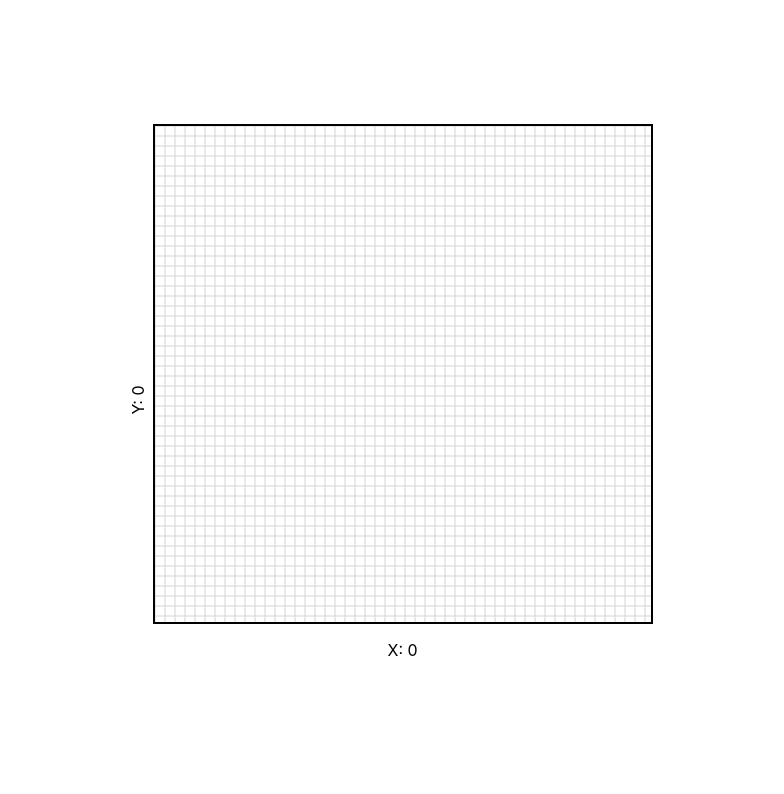
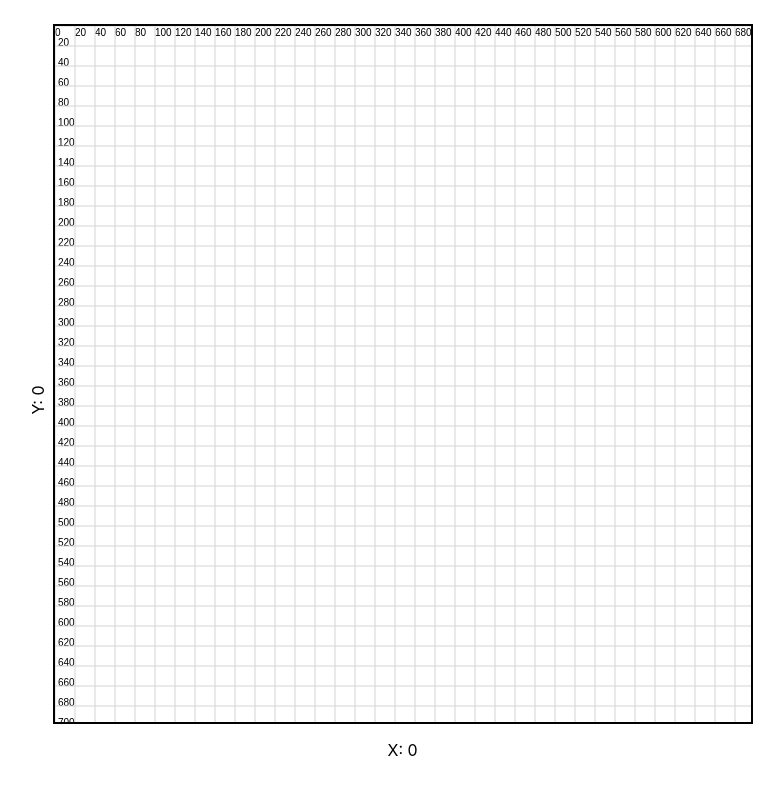
Before and after one commit to 5tepan/box, a React (Create React App) app: page / in a window 1280 px wide. Shown: the top 794 px of the page, without its empty margins (252-1036 px from the left). Built offline with nearby package versions, Linux system fonts and the light colour scheme.

Commit message:
zoom-in, zoom-out

```diff
--- a/src/components/box/Box.module.css
+++ b/src/components/box/Box.module.css
@@ -1,6 +1,6 @@
 .square {
-    width: 500px;
-    height: 500px;
+    width: 700px;
+    height: 700px;
     border: 2px solid black;
     background-color: white;
     position: relative;
--- a/src/components/canvasGrid/CanvasGrid.jsx
+++ b/src/components/canvasGrid/CanvasGrid.jsx
@@ -1,13 +1,12 @@
 import React, { useRef, useEffect, useState } from 'react'
 import {useCoordinateContext} from "../coordinateContext/CoordinateContext"
-
-import styles from './CanvasGrid.module.css'
 
 const CanvasGrid = () => {
     const canvasRef = useRef(null)
     const [ctx, setCtx] = useState(null)
     const [start, setStart] = useState(null)
     const [offset, setOffset] = useState({ x: 0, y: 0 })
+    const [cellSize, setCellSize] = useState(20)
 
     const { updateXCoordinate, updateYCoordinate } = useCoordinateContext()
 
@@ -23,11 +22,11 @@ const CanvasGrid = () => {
         if (ctx) {
             draw()
         }
-    }, [ctx, offset])
+    }, [ctx, offset, cellSize])
 
     const draw = () => {
         const context = ctx
-        let step = 10
+        let step = cellSize
         let left = Math.floor(offset.x / step) * step
         let top = Math.floor(offset.y / step) * step
         let right = left + window.innerWidth
@@ -39,11 +38,15 @@ const CanvasGrid = () => {
         for (let x = left; x < right; x += step) {
             context.moveTo(x - offset.x, 0)
             context.lineTo(x - offset.x, canvasRef.current.height)
+
+            context.fillText((x - offset.x).toString(), x - offset.x, 10)
         }
 
         for (let y = top; y < bottom; y += step) {
             context.moveTo(0, y - offset.y)
             context.lineTo(canvasRef.current.width, y - offset.y)
+
+            context.fillText((y - offset.y).toString(), 3, y - offset.y)
         }
 
         context.strokeStyle = "lightgrey"
@@ -73,7 +76,7 @@ const CanvasGrid = () => {
         if (start) {
             const position = getPosition(e)
 
-            const offsetX = position.x - start.x
+            const offsetX = (position.x - start.x)
             const offsetY = position.y - start.y
 
             updateXCoordinate(position.x - offset.x)
@@ -88,18 +91,25 @@ const CanvasGrid = () => {
         }
     }
 
+    const wheel = (e) => {
+        const newCellSize = cellSize + (e.deltaY > 0 ? -1 : 1)
+
+        if (newCellSize >= 1 && newCellSize <= 100) {
+            setCellSize(newCellSize)
+        }
+    }
+
     return (
-        <div className={styles.container}>
         <canvas
             ref={canvasRef}
             onMouseDown={mouseDown}
             onMouseUp={mouseUp}
             onMouseMove={mouseMove}
             onMouseLeave={mouseLeave}
+            onWheel={wheel}
             width={10000}
             height={10000}
         />
-        </div>
     )
 }
 
```
Lines whose indentation alone changed are shown as unchanged.
